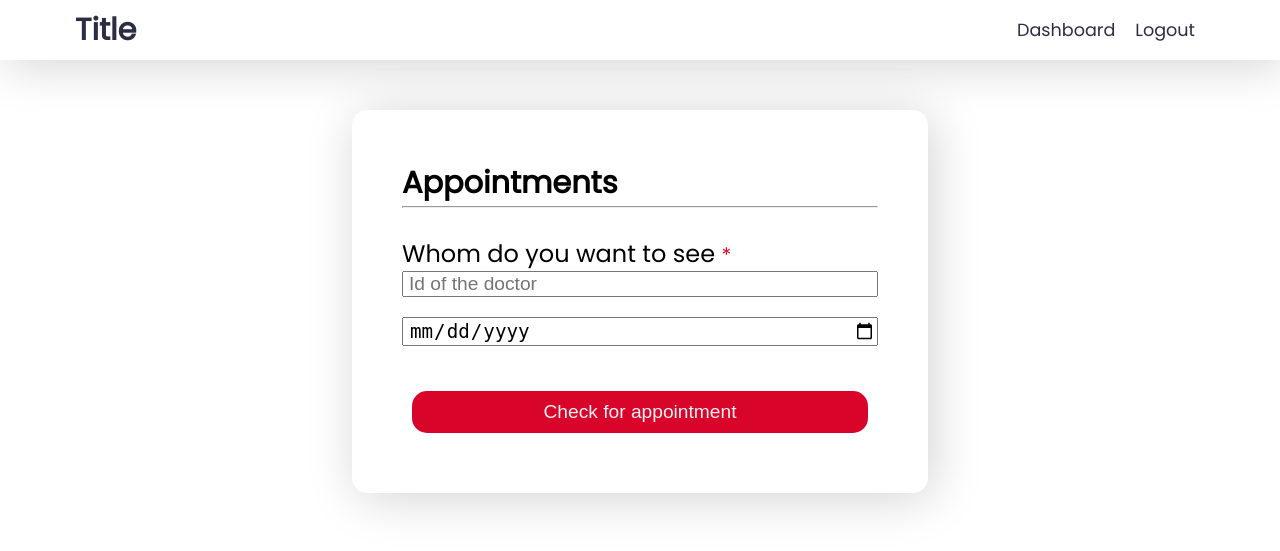
After one commit to frost-head/Hospital_Mangment_system, a Flask app: page /appointments in a window 1280 px wide. The commit adds this page. Shown: the top 551 px of the page. Run offline with Flask 2, Linux system fonts and the light colour scheme; the visitor is signed in with stand-in values (Sample User, id 1); some libraries are stand-ins or nearby versions.

Commit message:
adding appointment to the app

```diff
--- a/src/main.py
+++ b/src/main.py
@@ -1,3 +1,4 @@
+from crypt import methods
 import re
 from flask import Flask, redirect, render_template, request, flash, session, url_for
 from flask_mysqldb import MySQL
@@ -195,17 +196,31 @@ def staffAddVitals():
         spo2 = request.form['spo2']
         weight = request.form['weight']
         sid = session['user']
-        insert(mysql,"insert into vitals(pid, temp, pulse, blood_pressure, resp_rate, spo2, sid, weight) values({},{},{},{},{},{},{},{})".format(pid, temp, pulse, bp, rr, spo2, sid, weight))
+        insert(mysql,"insert into vitals(pid, temp, pulse,  blood_pressure, resp_rate, spo2, sid, weight) values({},{},{},{},{},{},{},{})".format(pid, temp, pulse, bp, rr, spo2, sid, weight))
         return redirect('/staffDashboard')
     return render_template('staffAddVitals.html')
 
 
-@app.route('/appointment')
-def appointment():
+@app.route('/appointments', methods=['GET','POST'])
+def appointments():
     if "user" not in session:
         return redirect("/patientLogin")
-    staffData = fetchall(mysql, "select sid and name from staff")
-    appointmentData = fetchall(mysql, "select * from appointmetn")
-    return render_template("appointment.html", staffData=staffData, appointmentData = appointmentData)
+
+    if request.method == 'POST':
+
+        return redirect('/appointment/{}/{}'.format(request.form['sid'],request.form['date']))
+    staffData = fetchall(mysql, "select sid, name from staff where desg = 0")
+    print(staffData)
+
+    return render_template("appointments.html", staffData=staffData)
+
+@app.route('/appointment/<sid>/<date>')
+def appointment(sid,date):
+    # if "user" not in session:
+    #     return redirect("/patientLogin")
+    appointmentData = fetchall(mysql, "select * from appointments where sid = {} and date_time = '{}'".format(sid, date))
+    print(appointmentData)
+    return render_template('appoinment.html', appointmentData = appointmentData)
+
 
 app.run(debug=True, host='0.0.0.0')
--- a/src/templates/Base.html
+++ b/src/templates/Base.html
@@ -5,7 +5,7 @@
     <meta charset="UTF-8">
     <meta http-equiv="X-UA-Compatible" content="IE=edge">
     <meta name="viewport" content="width=device-width, initial-scale=1.0">
-    <link rel="stylesheet" href="static/style.css">{% block head %} {% endblock %}
+    <link rel="stylesheet" href={{url_for( 'static',filename="style.css" )}}> {% block head %} {% endblock %}
 </head>
 
 <body>
--- a/src/templates/Home.html
+++ b/src/templates/Home.html
@@ -37,7 +37,7 @@
         <p>
             Lorem, ipsum dolor sit amet consectetur adipisicing elit. Itaque voluptate
         </p>
-        <a href="#" class="button">Book</a>
+        <a href="/appointments" class="button">Book</a>
     </section>
     <section>
         <img src="/static/images/billing.png" style="margin-left: 50px;" width="68%" alt="">
--- /dev/null
+++ b/src/templates/appointments.html
@@ -0,0 +1,32 @@
+<!-- head -->
+{% extends 'Base.html' %} {% block head %}
+<title>
+    Appointments
+</title>
+
+{% endblock %}
+<!-- body -->
+{% block body %}
+<div class="centerDiv">
+    <div class="forms">
+        <h2>
+            Appointments
+        </h2>
+        <hr>
+        <p class="required">
+
+        </p>
+        <form method="post">
+            <label for="sid">Whom do you want to see <small>*</small></label>
+            <input type="text" name="sid" list="docNameId" required placeholder="Id of the doctor">
+            <datalist id="docNameId">
+                {% for i in staffData %}
+                <option value="{{i['sid']}}">{{i['name']}}</option>
+                {%endfor%}
+            </datalist>
+            <input type="date" , name="date" required>
+            <input type="submit" class="button" value="Check for appointment">
+        </form>
+    </div>
+
+</div>{% endblock %}
```
Also changed, not shown: src/templates/appoinment.html (renamed from src/templates/appointment.html, +8 -4 lines), 1 other file.
